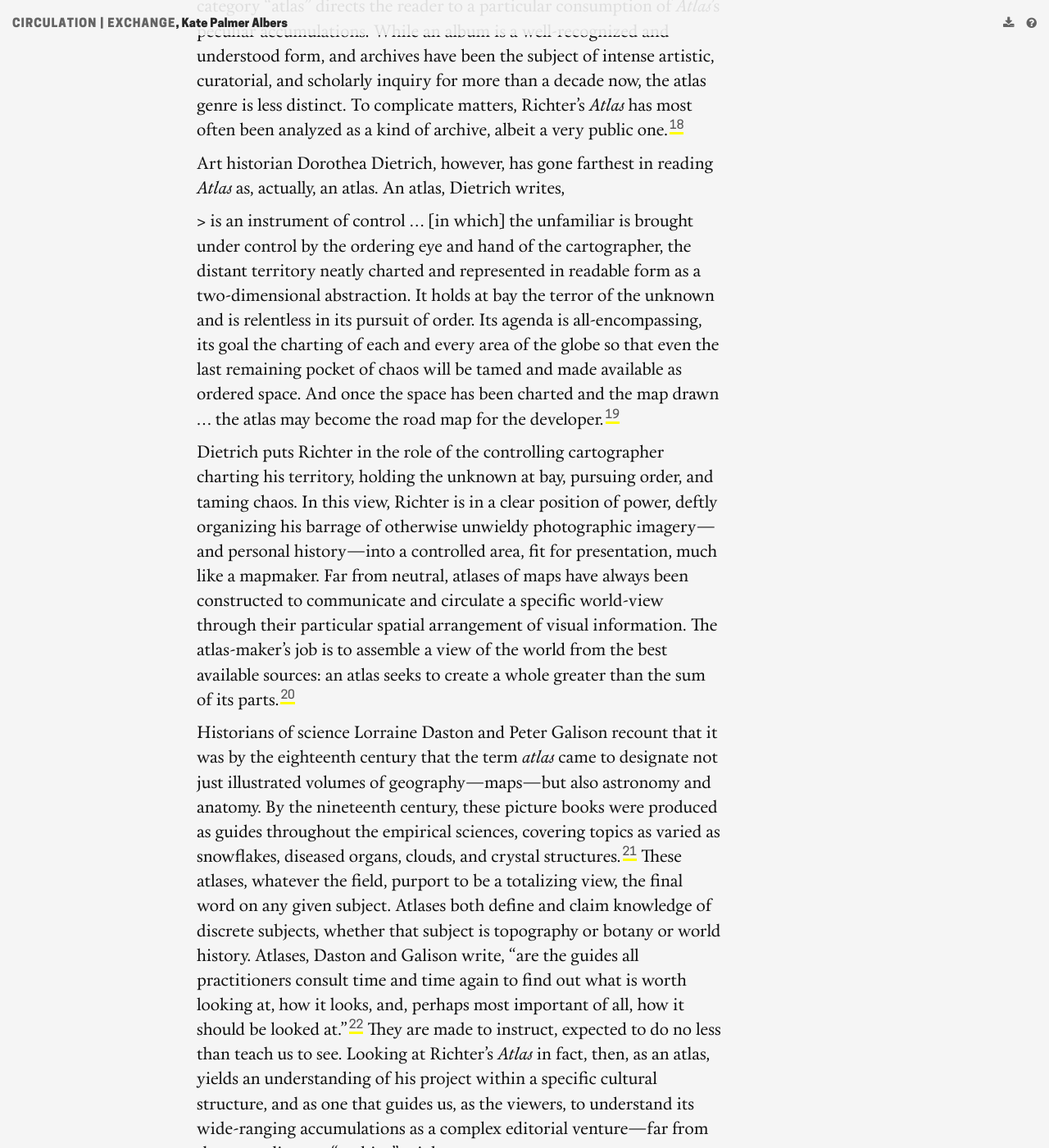
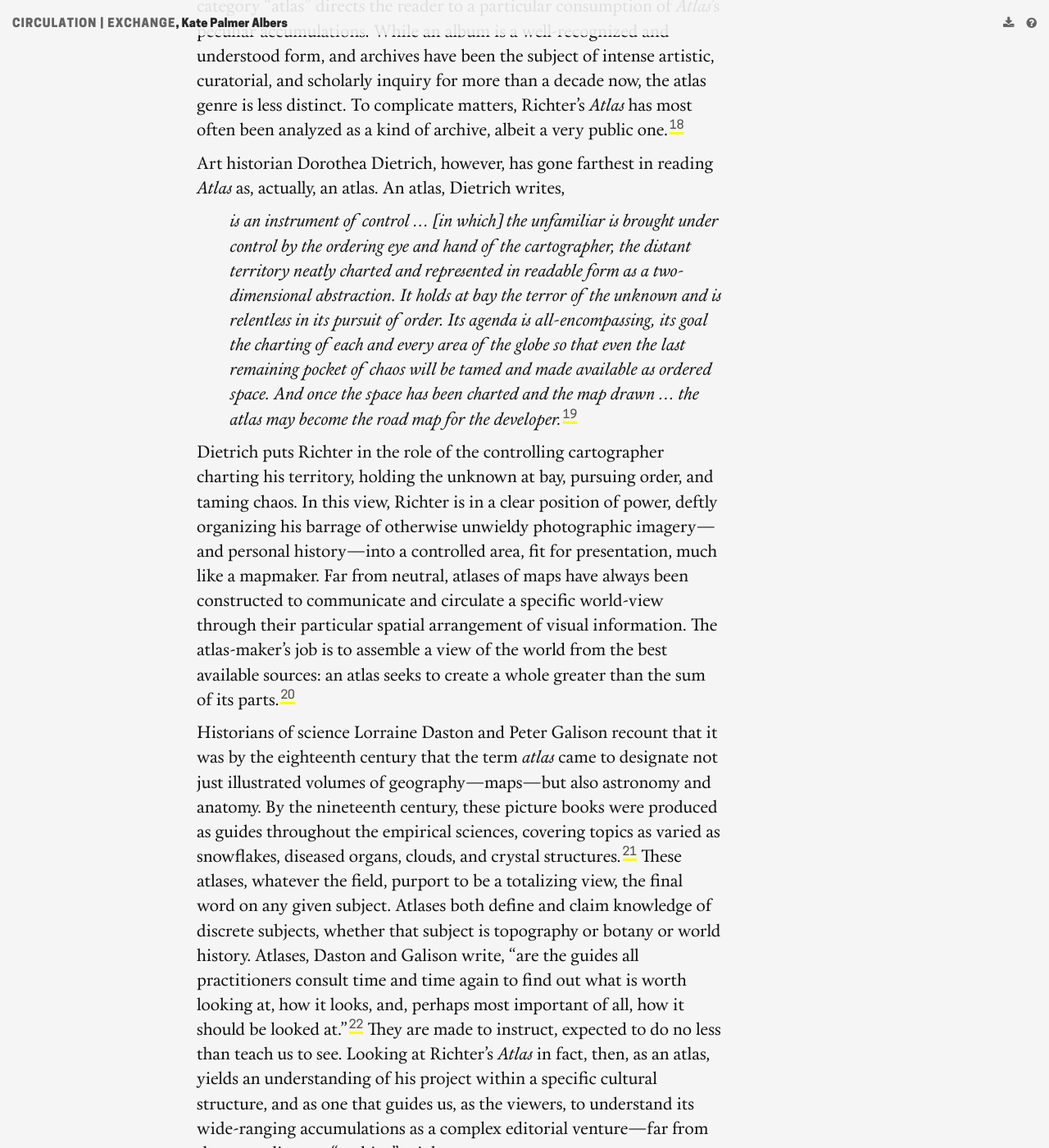
Before and after one commit to katepalbers/circ-exchg, a Jekyll site: the page built from _posts/2013-10-01-abundant-images.md, in a window 1280 px wide and 1400 px high, scrolled down 10499 px. Shown: the whole window at 82% size. Built offline with Jekyll 4.4.1, drawn with Linux system fonts in a browser that asks for light colours; some web fonts are replaced.

Commit message:
article blockquote
css formatting

```diff
--- a/_posts/2013-10-01-abundant-images.md
+++ b/_posts/2013-10-01-abundant-images.md
@@ -95,7 +95,7 @@ The structure of *Atlas*, both in name and in mechanics, allows viewers to dwell
 
 Art historian Dorothea Dietrich, however, has gone farthest in reading *Atlas* as, actually, an atlas. An atlas, Dietrich writes,
 
-&gt; is an instrument of control &hellip; [in which] the unfamiliar is brought under control by the ordering eye and hand of the cartographer, the distant territory neatly charted and represented in readable form as a two-dimensional abstraction. It holds at bay the terror of the unknown and is relentless in its pursuit of order. Its agenda is all-encompassing, its goal the charting of each and every area of the globe so that even the last remaining pocket of chaos will be tamed and made available as ordered space. And once the space has been charted and the map drawn &hellip; the atlas may become the road map for the developer.[^19]
+> is an instrument of control &hellip; [in which] the unfamiliar is brought under control by the ordering eye and hand of the cartographer, the distant territory neatly charted and represented in readable form as a two-dimensional abstraction. It holds at bay the terror of the unknown and is relentless in its pursuit of order. Its agenda is all-encompassing, its goal the charting of each and every area of the globe so that even the last remaining pocket of chaos will be tamed and made available as ordered space. And once the space has been charted and the map drawn &hellip; the atlas may become the road map for the developer.[^19]
 
 Dietrich puts Richter in the role of the controlling cartographer charting his territory, holding the unknown at bay, pursuing order, and taming chaos. In this view, Richter is in a clear position of power, deftly organizing his barrage of otherwise unwieldy photographic imagery&mdash;and personal history&mdash;into a controlled area, fit for presentation, much like a mapmaker. Far from neutral, atlases of maps have always been constructed to communicate and circulate a specific world-view through their particular spatial arrangement of visual information. The atlas-maker&rsquo;s job is to assemble a view of the world from the best available sources: an atlas seeks to create a whole greater than the sum of its parts.[^20]
 
--- a/assets/css/k.css
+++ b/assets/css/k.css
@@ -184,7 +184,7 @@ svg {
 Article
 */
 
-article p, article h1, .footnotes ol {
+article p, article blockquote, article h1, .footnotes ol {
 	width: 640px;
 	margin-left: 240px;
 }
@@ -205,6 +205,18 @@ article header p {
 	padding-bottom: 20px;
 	border-bottom: 2px solid #555;
 	border-bottom-color: #fffc01;
+}
+
+article blockquote p {
+	margin-left: 40px;
+	width: 600px;
+	font-family: Calendas_PlusItalic;
+	font-style: normal;
+}
+
+article blockquote em {
+	font-family: Calendas_Plus;
+	font-style: normal;
 }
 
 article h2 {
```
